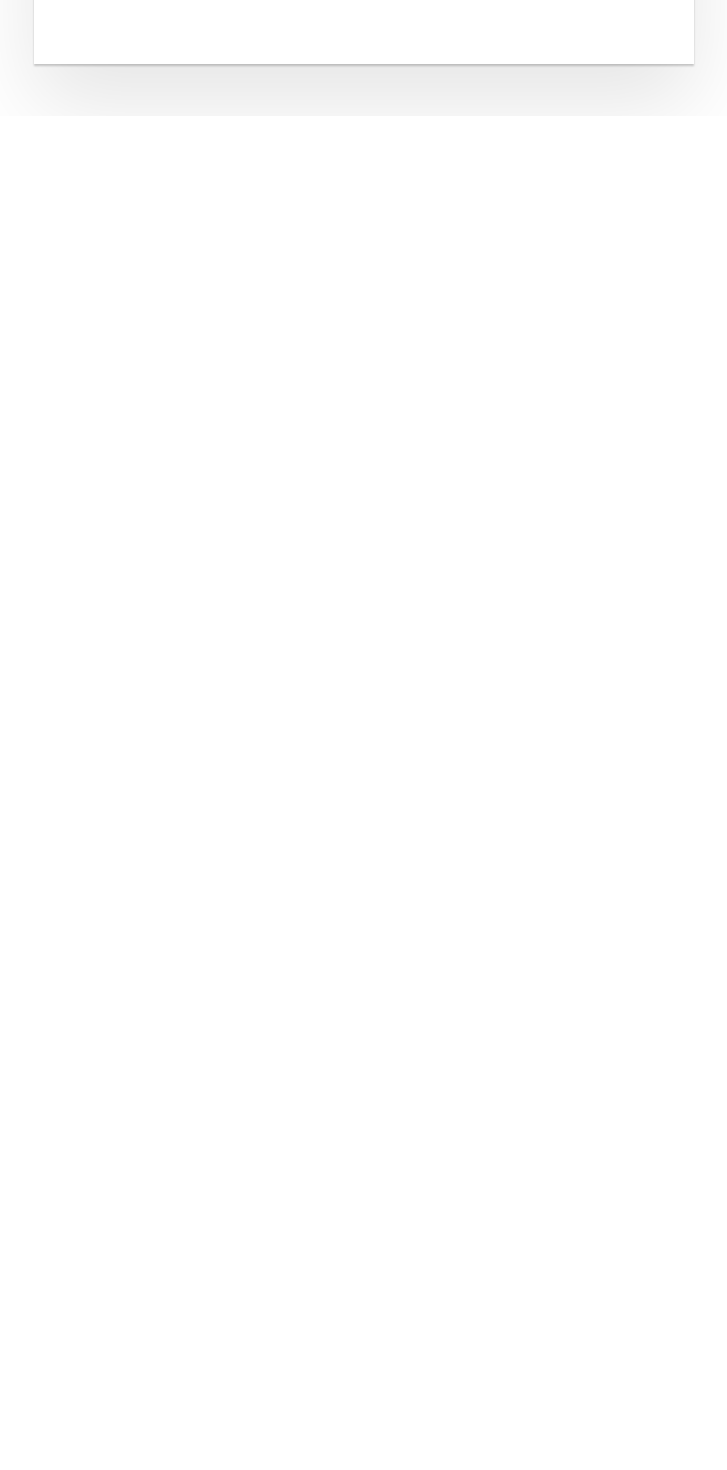
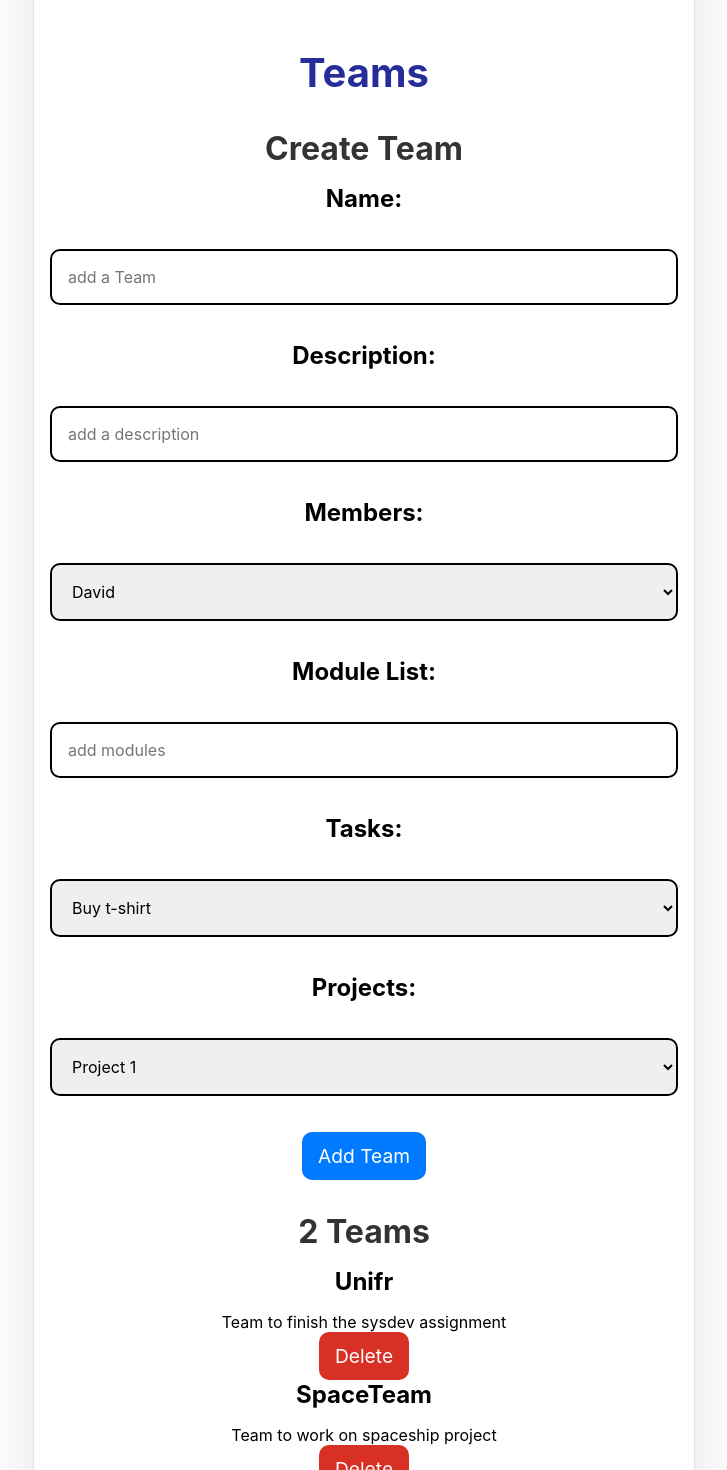
Before and after one commit to unifr-digits/todo-it, an Angular app in the folder angular-project/: page /app-team in a window 1280 px wide. Shown: the part 4560-6030 px from the top of the page, without its empty margins (276-1003 px from the left). Before the commit the page ends 4676 px from the top, so only its background shows below. Built offline with nearby package versions, Linux system fonts and the light colour scheme.

Commit message:
functionnality for teams added

```diff
--- a/angular-project/src/app/app.component.html
+++ b/angular-project/src/app/app.component.html
@@ -10,4 +10,5 @@
   <app-user></app-user>
   <app-project></app-project>
   <app-task></app-task>
+  <app-team></app-team>
 </div>
--- a/angular-project/src/app/app.module.ts
+++ b/angular-project/src/app/app.module.ts
@@ -11,9 +11,10 @@ import { TaskService } from './tasks/task.service';
 import { ProjectService } from './projects/project.service';
 import { UserService } from './users/user.service';
 import { UserDetailComponent } from './users/user-detail/user-detail.component';
+import { TeamComponent } from './teams/team/team.component';
 
 @NgModule({
-  declarations: [AppComponent, TaskComponent, ProjectComponent, UserComponent, UserDetailComponent],
+  declarations: [AppComponent, TaskComponent, ProjectComponent, UserComponent, UserDetailComponent, TeamComponent],
   imports: [BrowserModule, FormsModule],
   providers: [TaskService, ProjectService, UserService],
   bootstrap: [AppComponent],
--- /dev/null
+++ b/angular-project/src/app/teams/mock-teams.ts
@@ -0,0 +1,23 @@
+import { Team } from "./team";
+
+export const TEAMS: Team[] = [
+  {
+    name: 'Unifr',
+    desc: 'Team to finish the sysdev assignment',
+    id: 1,
+    members:[],
+    modules: [""],
+    tasks: [],
+    projects: [],
+  },
+  {
+    name: 'SpaceTeam',
+    desc: 'Team to work on spaceship project',
+    id: 2,
+    members:[],
+    modules: [""],
+    tasks: [],
+    projects: [],
+  },
+
+];
--- /dev/null
+++ b/angular-project/src/app/teams/team.service.ts
@@ -0,0 +1,47 @@
+import { Injectable } from '@angular/core';
+import { Observable, of } from 'rxjs';
+
+import { TEAMS } from './mock-teams';
+import { Team } from './team';
+import { User } from '../users/user';
+import { Task } from '../tasks/task';
+import { Project } from '../projects/project';
+
+@Injectable({
+  providedIn: 'root'
+})
+export class TeamService {
+
+  allTeams = TEAMS;
+
+  getTeams(): Observable<Team[]> {
+    const teams = of(TEAMS);
+    return teams;
+  }
+
+  addTeam(
+    name: string,
+    desc: string,
+    members: User[],
+    modules: string[],
+    tasks: Task[],
+    projects: Project[]
+  ) {
+    const min = 1;
+    const max = 100;
+    const randomInt = Math.floor(Math.random() * (max - min + 1)) + min;
+    this.allTeams.unshift({
+      name,
+      desc,
+      id: randomInt,
+      members,
+      modules,
+      tasks,
+      projects,
+    });
+  }
+
+  deleteTeam(team: Team) {
+    this.allTeams.splice(this.allTeams.indexOf(team), 1);
+  }
+}
--- /dev/null
+++ b/angular-project/src/app/teams/team.ts
@@ -0,0 +1,13 @@
+import { User } from "../users/user";
+import { Project } from "../projects/project";
+import { Task } from "../tasks/task";
+
+export interface Team {
+  name: string;
+  desc: string;
+  id?: number;
+  members: User[];
+  modules: string[];
+  tasks: Task[]
+  projects: Project[]
+}
--- /dev/null
+++ b/angular-project/src/app/teams/team/team.component.html
@@ -0,0 +1,75 @@
+<h1>Teams</h1>
+<div class="Team-creation">
+  <h2>Create Team</h2>
+  <form (keyup.enter)="addTeam(teamName.value, teamDesc.value, members, [TeamModule.value], tasks, projects)">
+    <label for="addTeamName">Name:</label><br />
+    <input #teamName placeholder="add a Team" class="lg-text-input" id="addTeamName" /><br />
+
+    <label for="addTeamDesc">Description:</label><br />
+    <input #teamDesc placeholder="add a description" class="lg-text-input" id="addTeamDesc" /><br />
+
+    <label for="addMembers">Members:</label><br />
+    <select #membersSelect id="addMembers" class="lg-text-input">
+      <option *ngFor="let member of members" [value]="member.emailAddress">{{ member.firstName }}</option></select
+    ><br />
+
+    <label for="addTeamModule">Module List:</label><br />
+    <input #TeamModule placeholder="add modules" class="lg-text-input" id="addTeamModule" /><br />
+
+    <label for="addTasks">Tasks:</label><br />
+    <select #tasksSelect id="addTasks" class="lg-text-input">
+      <option *ngFor="let task of tasks" [value]="task.id">{{task.name}}</option></select
+    ><br />
+
+    <label for="addProjects">Projects:</label><br />
+    <select #projectsSelect id="addProjects" class="lg-text-input">
+      <option *ngFor="let project of projects" [value]="project.id">{{ project.name }}</option></select
+    ><br />
+  </form>
+
+  <button
+    class="btn-primary"
+    (click)="addTeam(teamName.value, teamDesc.value, members, [TeamModule.value], tasks, projects)"
+  >
+    Add Team
+  </button>
+</div>
+
+<h2>
+  {{ teams.length }} <span *ngIf="teams.length <= 1; else TeamPlural">Team</span>
+  <ng-template #TeamPlural>Teams</ng-template>
+</h2>
+
+<ul class="teams">
+    <li *ngFor="let team of teams">
+      <div class="team">
+        <label [for]="team.name">{{ team.name }}</label>
+        <div class="desc">{{ team.desc }}</div>
+        <ng-container *ngIf="team.members">
+            <div class="members">
+              <span *ngFor="let member of team.members">
+                {{ member.firstName }}
+              </span>
+            </div>
+          </ng-container>
+        <div class="modules">{{ team.modules }}</div>
+
+        <ng-container *ngIf="team.tasks">
+          <div class="tasks">
+            <span *ngFor="let task of team.tasks">
+              {{ task.name }}
+            </span>
+          </div>
+        </ng-container>
+
+        <ng-container *ngIf="team.projects">
+          <div class="projects">
+            <span *ngFor="let project of team.projects">
+              {{ project.name }}
+            </span>
+          </div>
+        </ng-container>
+        <button class="btn btn-warn" (click)="deleteTeam(team)">Delete</button>
+      </div>
+    </li>
+  </ul>
--- /dev/null
+++ b/angular-project/src/app/teams/team/team.component.ts
@@ -0,0 +1,49 @@
+import { Component, OnInit } from '@angular/core';
+
+import { Task } from 'src/app/tasks/task';
+import { User } from '../../users/user';
+import { Project } from '../../projects/project';
+import { Team } from '../team';
+
+import { TaskService } from 'src/app/tasks/task.service';
+import { UserService } from '../../users/user.service';
+import { ProjectService } from '../../projects/project.service';
+import { TeamService } from '../team.service';
+
+@Component({
+  selector: 'app-team',
+  templateUrl: './team.component.html',
+  styleUrls: ['./team.component.css']
+})
+export class TeamComponent {
+    tasks: Task[] = [];
+    members: User[] = [];
+    projects: Project[] = [];
+    teams: Team[] = []
+
+    constructor(
+      private taskService: TaskService,
+      private userService: UserService,
+      private projectService: ProjectService,
+      private teamService: TeamService,
+    ) {}
+
+    ngOnInit() {
+      this.userService.getUsers().subscribe((users) => (this.members = users));
+      this.taskService.getTasks().subscribe((tasks) => (this.tasks = tasks));
+      this.projectService.getProjects().subscribe((projects) => (this.projects = projects));
+      this.teamService.getTeams().subscribe((teams) => (this.teams = teams));
+
+    }
+
+    getTeams(): void {
+      this.teamService.getTeams().subscribe((teams) => (this.teams = teams));
+    }
+
+    addTeam(name: string, desc: string,members:User[], modules: string[], tasks:Task[], projects: Project[]) {
+      this.teamService.addTeam(name, desc, members, modules, tasks, projects);
+    }
+    deleteTeam(team: Team) {
+      this.teamService.deleteTeam(team);
+    }
+  }
```
Also changed, not shown: angular-project/src/app/teams/team/team.component.css (added), 2 other files (tests, documents, lock files or other folders).
